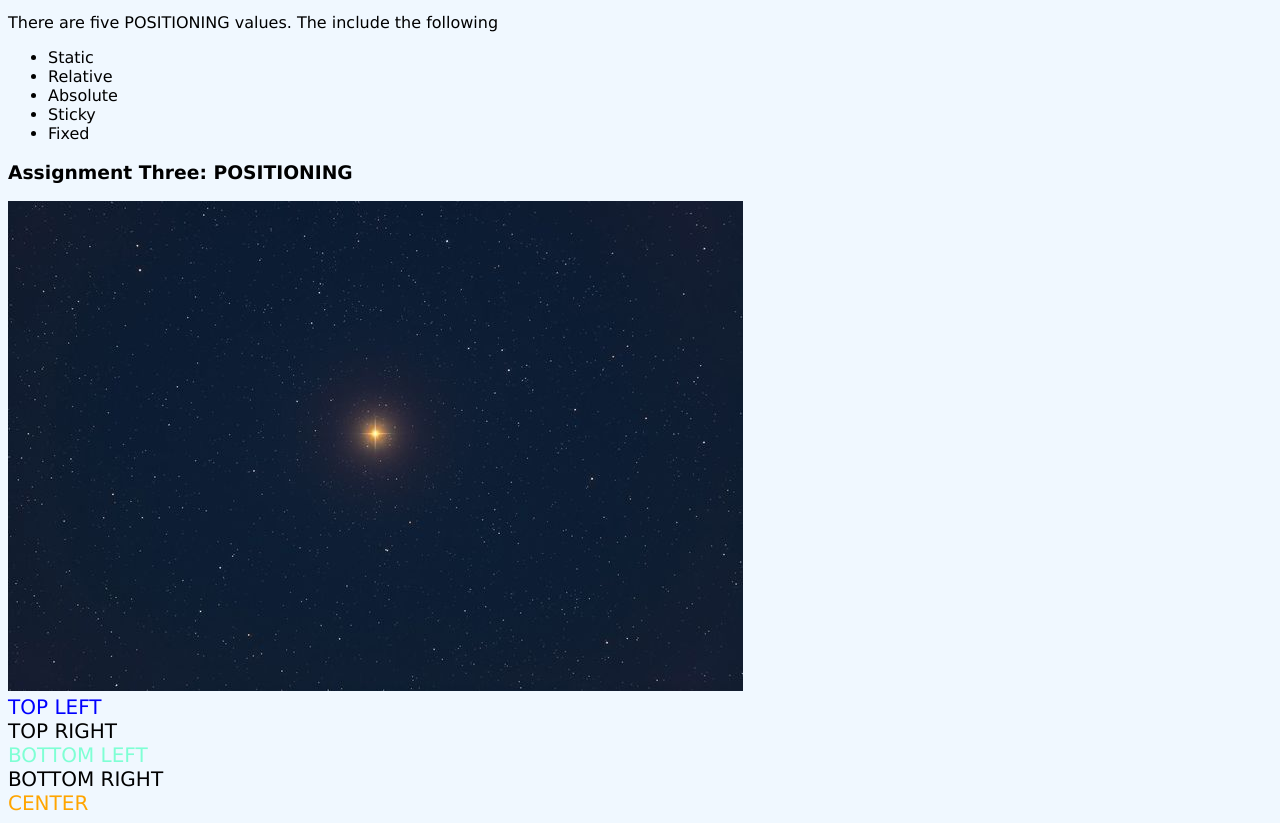
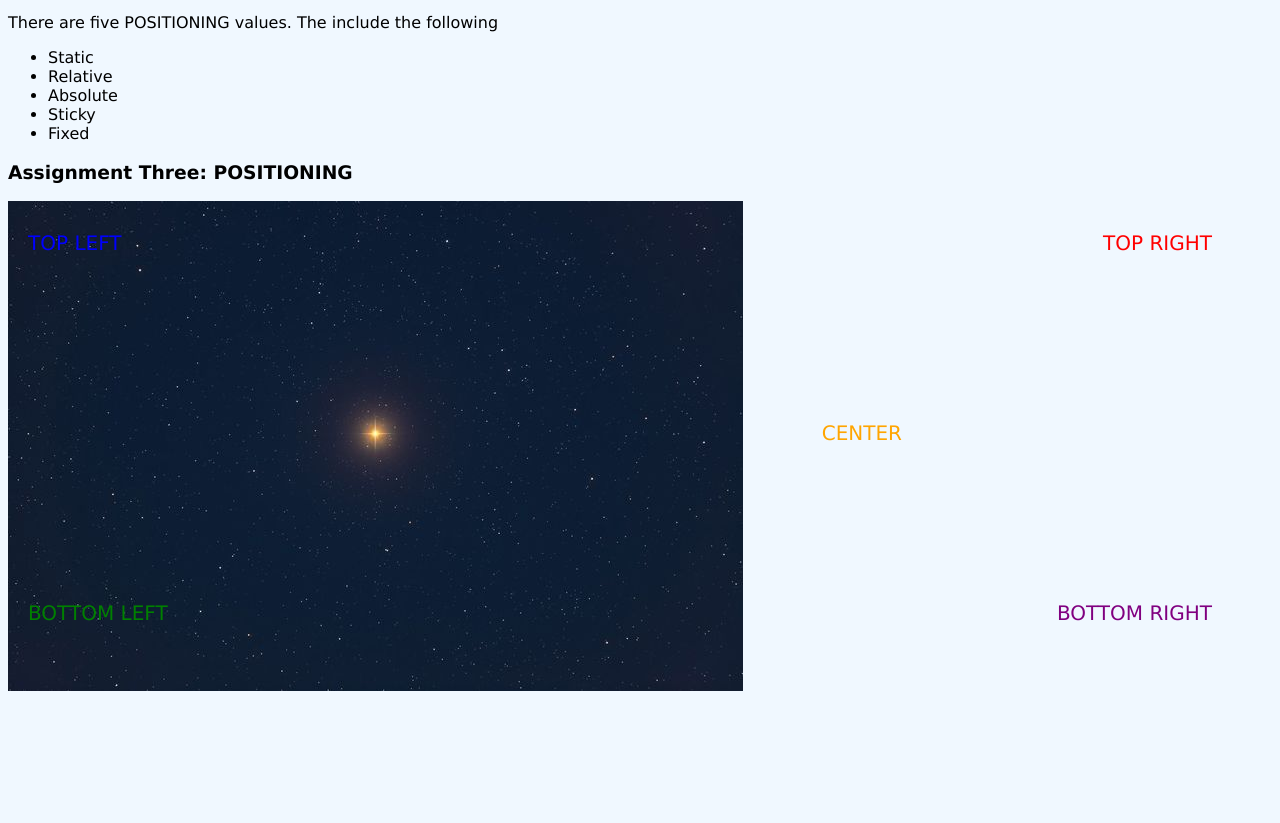
Before and after one commit to DennisKainga/HTML-CSS-COURSE, a plain HTML site: page Assignment-3/index.html in a window 1280 px wide. Shown: the part 103-926 px from the top of the page. After the commit the page ends 806 px from the top, so only its background shows below. Drawn offline with Linux system fonts and the light colour scheme.

Commit message:
Made changes to Index and CSS Files

```diff
--- a/Assignment-3/index.html
+++ b/Assignment-3/index.html
@@ -20,11 +20,11 @@
     <h3>Assignment Three: POSITIONING</h3>
     <div class="stars-image">
         <img src="stars.jpg" alt="Stars Image">
+        <div class="positions top-left">Top Left</div>
+        <div class="positions top-right">Top Right</div>
+        <div class="positions bottom-left">Bottom Left</div>
+        <div class="positions bottom-right">Bottom Right</div>
+        <div class="positions center">Center</div>
     </div>
-    <div class="positions top-left">Top Left</div>
-    <div class="positions top-righ">Top Right</div>
-    <div class="positions bottom-left">Bottom Left</div>
-    <div class="positions bottom-right">Bottom Right</div>
-    <div class="positions center">Center</div>
 </body>
 </html>
--- a/Assignment-3/style.css
+++ b/Assignment-3/style.css
@@ -18,20 +18,40 @@ h1 {
 
 .top-left {
     color: blue;
+    position: absolute;
+    top: 30px;
+    left: 20px;
 }
+
+
 
 .top-right {
     color: red;
+    position: absolute;
+    top: 30px;
+    right: 60px;
 }
+
+
 
 .bottom-left {
     color: green;
+    position: absolute;
+    bottom: 70px;
+    left: 20px;
 }
 
-.bottom-left {
-    color: aquamarine;
+.bottom-right {
+    color: purple;
+    position: absolute;
+    bottom: 70px;
+    right: 60px;
 }
+
 
 .center {
     color: orange;
+    position: absolute;
+    bottom: 250px;
+    right: 370px;
 }
```
